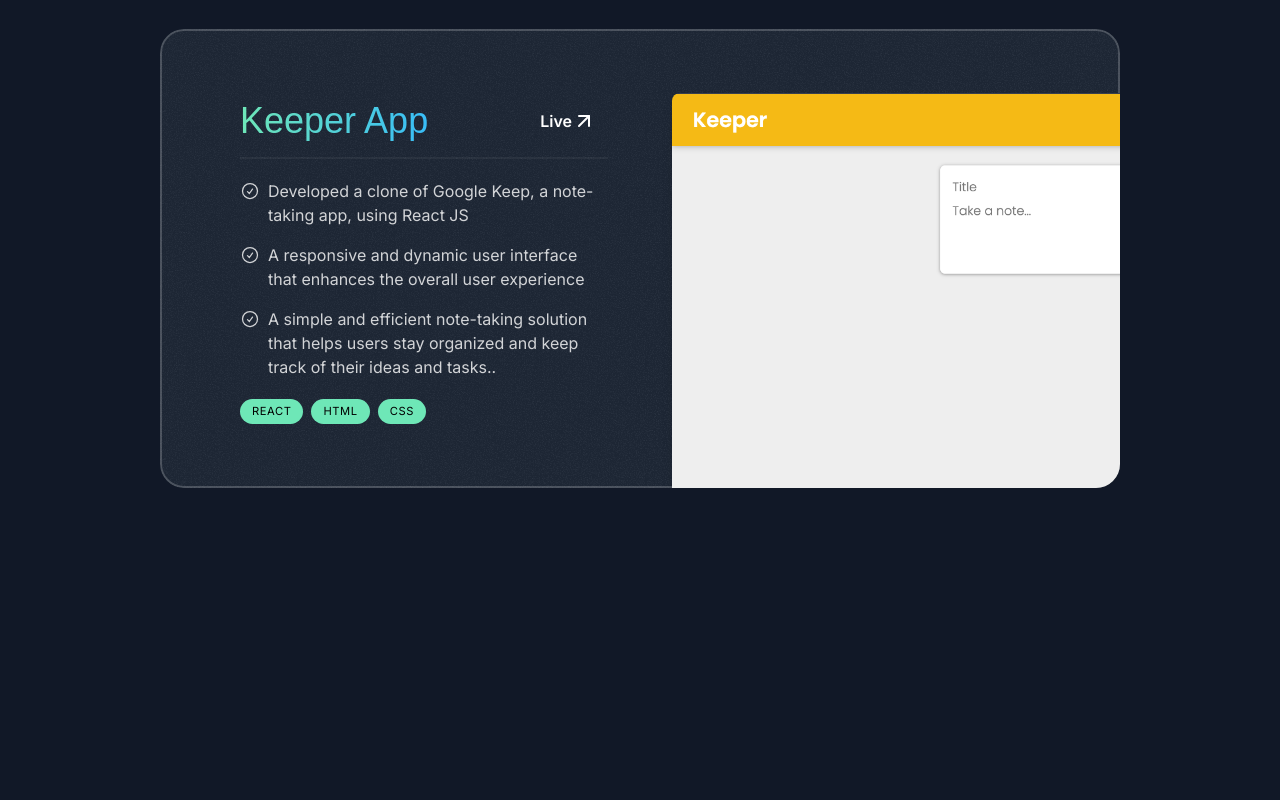
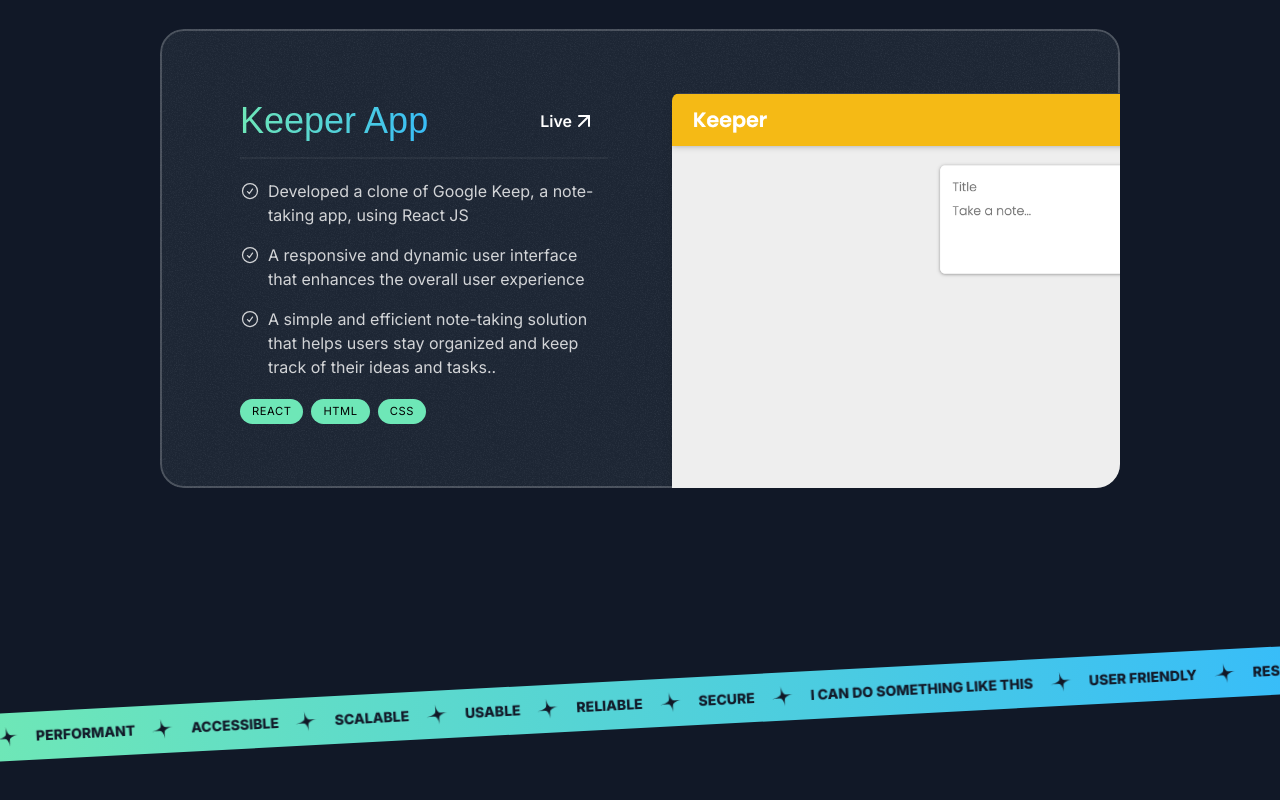
Before and after one commit to satisshhhhhh/satz-portfolio, a Next.js app: page / in a window 1280 px wide. Shown: the part 2405-3205 px from the top of the page. Before the commit the page ends 2989 px from the top, so only its background shows below. Built offline with nearby package versions, Linux system fonts and the light colour scheme; a web font is replaced by a local one.

Commit message:
Added Tape Section

```diff
--- a/src/app/globals.css
+++ b/src/app/globals.css
@@ -17,3 +17,18 @@
     @apply lg:max-w-5xl;
   }
 }
+
+@keyframes marquee {
+  0% {
+    transform: translateX(0); /* Start from the visible part of the screen */
+  }
+  100% {
+    transform: translateX(-100%); /* Move all the way to the left */
+  }
+}
+
+.animate-marquee {
+  display: inline-flex;
+  animation: marquee 30s linear infinite; /* Keep the animation duration */
+  animation-fill-mode: forwards; /* Maintain the position between cycles */
+}
--- a/src/app/page.tsx
+++ b/src/app/page.tsx
@@ -1,6 +1,7 @@
 import { Header } from "@/sections/Header";
 import { HeroSection } from "@/sections/Hero";
 import { ProjectsSection } from "@/sections/Projects";
+import { TapeSection } from "@/sections/Tape";
 
 export default function Home() {
   return (
@@ -8,6 +9,7 @@
       <Header />
       <HeroSection />
       <ProjectsSection />
+      <TapeSection />
     </div>
   );
 }
--- a/src/sections/Tape.tsx
+++ b/src/sections/Tape.tsx
@@ -1,3 +1,35 @@
+import StarIcon from "@/assets/icons/star.svg";
+
+const words = [
+  "I can do something like this",
+  "User Friendly",
+  "Responsive",
+  "Performant",
+  "Accessible",
+  "Scalable",
+  "Usable",
+  "Reliable",
+  "Secure",
+];
+
 export const TapeSection = () => {
-  return <div>Tape Section</div>;
+  return (
+    <div className="py-16 lg:py-24 overflow-x-clip">
+      <div className="bg-gradient-to-r from-emerald-300 to-sky-400 -rotate-3 -mx-1">
+        <div className="relative overflow-hidden">
+          {/* Animated container that will move the words */}
+          <div className="flex gap-4 py-3 animate-marquee whitespace-nowrap">
+            {words.concat(words).map((word, index) => (
+              <div key={index} className="inline-flex gap-4 items-center">
+                <span className="text-gray-900 uppercase font-extrabold text-sm">
+                  {word}
+                </span>
+                <StarIcon className="size-6 text-gray-900 -rotate-12" />
+              </div>
+            ))}
+          </div>
+        </div>
+      </div>
+    </div>
+  );
 };
```
